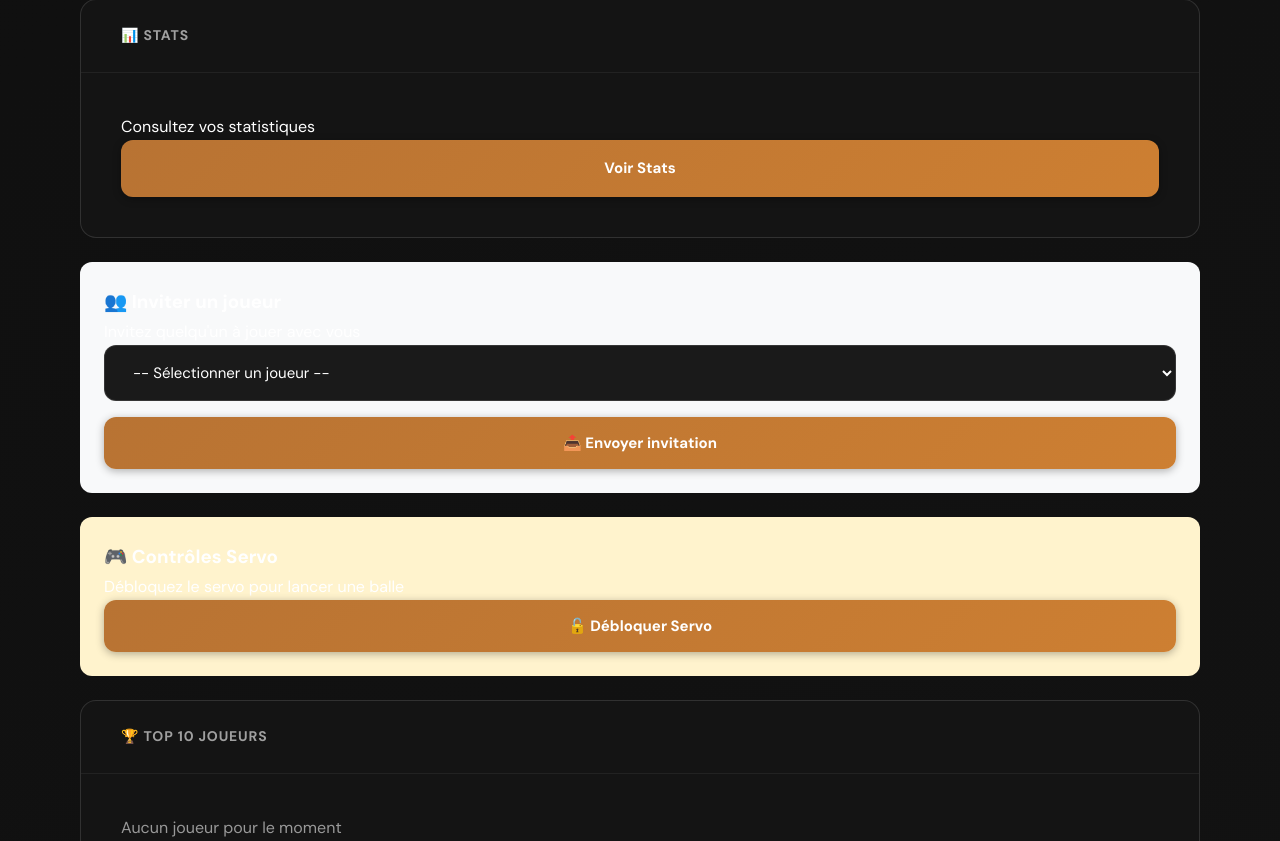
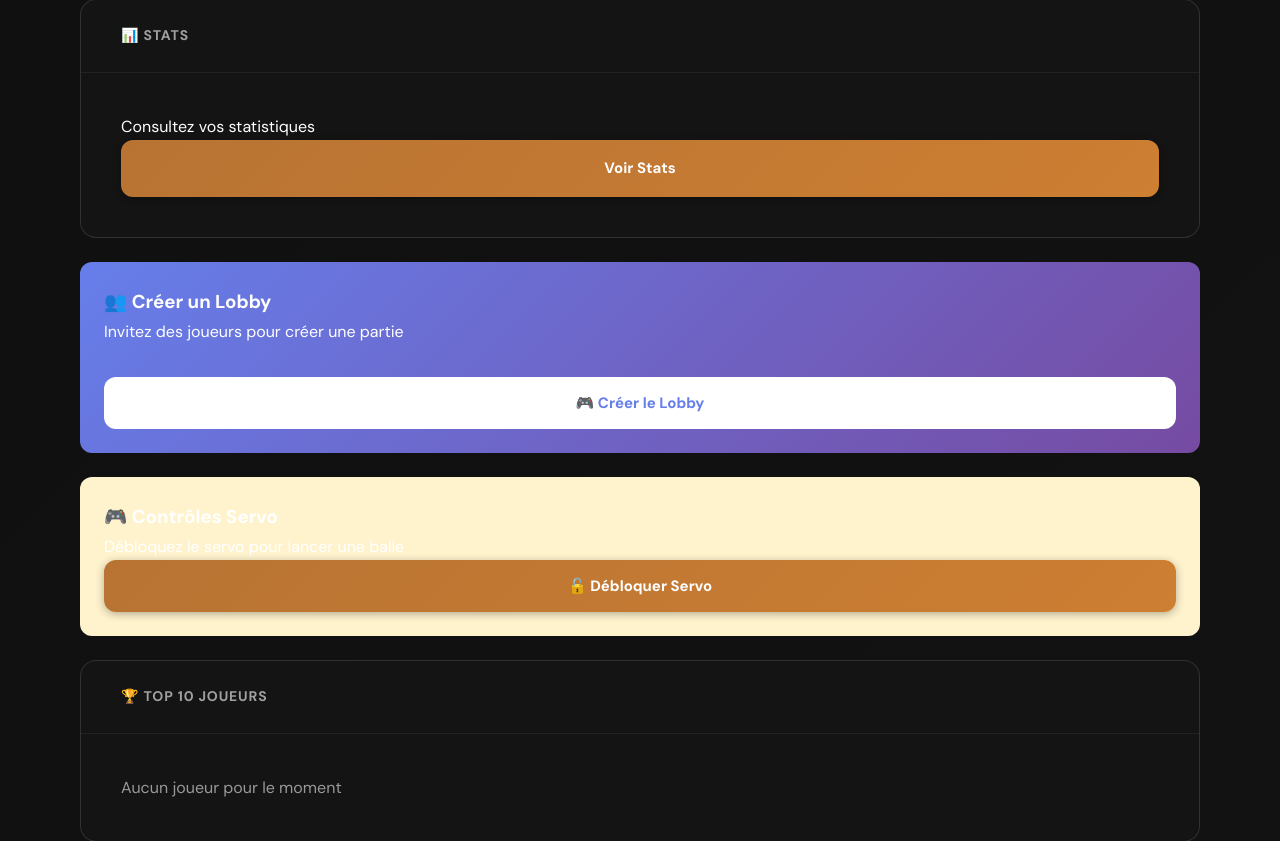
Before and after one commit to Nixy212/babyfoot-db., a Flask app: page /dashboard in a window 1280 px wide. Shown: the part 857-1698 px from the top of the page. Run offline with Flask 3, Linux system fonts and the light colour scheme; the visitor is signed in with stand-in values (Sample User, id 1); data that the repository does not hold is empty; some libraries are stand-ins or nearby versions.

Commit message:
Update dashboard.html

```diff
--- a/templates/dashboard.html
+++ b/templates/dashboard.html
@@ -58,9 +56,38 @@
     #invitation-section {
       margin-top: 1.5rem;
       padding: 1.5rem;
-      background: #f8f9fa;
+      background: linear-gradient(135deg, #667eea 0%, #764ba2 100%);
       border-radius: 12px;
+      color: white;
       display: none;
+    }
+    #invitation-section h3 {
+      color: white;
+      margin-top: 0;
+    }
+    .player-selector {
+      display: flex;
+      flex-wrap: wrap;
+      gap: 0.5rem;
+      margin-top: 1rem;
+    }
+    .player-chip {
+      padding: 0.5rem 1rem;
+      background: rgba(255,255,255,0.2);
+      border: 2px solid rgba(255,255,255,0.3);
+      border-radius: 20px;
+      cursor: pointer;
+      transition: all 0.2s;
+      color: white;
+    }
+    .player-chip:hover {
+      background: rgba(255,255,255,0.3);
+      border-color: white;
+    }
+    .player-chip.selected {
+      background: white;
+      color: #667eea;
+      border-color: white;
     }
     #servo-controls {
       margin-top: 1.5rem;
@@ -153,12 +182,10 @@ function toggleMenu() {
     </div>
 
     <div id="invitation-section" class="fade-up" style="animation-delay:.1s">
-      <h3>👥 Inviter un joueur</h3>
-      <p>Invitez quelqu'un à jouer avec vous</p>
-      <select id="player-select" class="input" style="margin-bottom:1rem">
-        <option value="">-- Sélectionner un joueur --</option>
-      </select>
-      <button class="btn btn-primary btn-full" onclick="sendInvitation()">📤 Envoyer invitation</button>
+      <h3>👥 Créer un Lobby</h3>
+      <p>Invitez des joueurs pour créer une partie</p>
+      <div class="player-selector" id="playerSelector"></div>
+      <button class="btn btn-full" style="margin-top:1rem;background:white;color:#667eea;font-weight:bold" onclick="createLobby()">🎮 Créer le Lobby</button>
     </div>
 
     <div id="servo-controls" class="fade-up" style="animation-delay:.15s">
@@ -190,23 +217,13 @@ function toggleMenu() {
   </div>
 </div>
 
-<div id="invitationPopup" class="invitation-popup">
-  <div class="invitation-content">
-    <h2>🎮 Invitation à jouer</h2>
-    <p id="invitationMessage"></p>
-    <div class="invitation-buttons">
-      <button class="btn-accept" onclick="acceptInvitation()">✅ Accepter</button>
-      <button class="btn-decline" onclick="declineInvitation()">❌ Refuser</button>
-    </div>
-  </div>
-</div>
-
 <script>
 const socket = io();
 let currentUsername = null;
-let currentInvitationId = null;
 let isAdmin = false;
 let hasReservation = false;
+let selectedPlayers = [];
+let allUsers = [];
 
 async function loadCurrentUser() {
   try {
@@ -236,19 +253,48 @@ async function loadPlayers() {
   try {
     const res = await fetch('/users_list');
     const users = await res.json();
-    const select = document.getElementById('player-select');
+    allUsers = users.filter(u => u !== currentUsername);
 
-    users.forEach(u => {
-      if (u !== currentUsername) {
-        const opt = document.createElement('option');
-        opt.value = u;
-        opt.textContent = u;
-        select.appendChild(opt);
-      }
+    const selector = document.getElementById('playerSelector');
+    selector.innerHTML = '';
+
+    allUsers.forEach(u => {
+      const chip = document.createElement('div');
+      chip.className = 'player-chip';
+      chip.textContent = u;
+      chip.onclick = () => togglePlayer(u, chip);
+      selector.appendChild(chip);
     });
   } catch (e) {
     console.error('Erreur chargement joueurs:', e);
   }
+}
+
+function togglePlayer(username, chip) {
+  if (selectedPlayers.includes(username)) {
+    selectedPlayers = selectedPlayers.filter(u => u !== username);
+    chip.classList.remove('selected');
+  } else {
+    selectedPlayers.push(username);
+    chip.classList.add('selected');
+  }
+}
+
+function createLobby() {
+  if (selectedPlayers.length === 0) {
+    showNotification('Sélectionnez au moins 1 joueur', 'warning');
+    return;
+  }
+
+  socket.emit('create_lobby', { invited: selectedPlayers });
+
+  selectedPlayers = [];
+  document.querySelectorAll('.player-chip').forEach(c => c.classList.remove('selected'));
+}
+
+function unlockServo() {
+  socket.emit('unlock_servo');
+  showNotification('Servo déverrouillé', 'success');
 }
 
 async function loadLeaderboard() {
@@ -318,56 +364,53 @@ async function loadUserStats(username) {
   }
 }
 
-function sendInvitation() {
-  const toUser = document.getElementById('player-select').value;
+function showNotification(message, type) {
+  const bar = document.getElementById('notificationBar');
+  const notif = document.createElement('div');
+  notif.className = 'notification';
+  notif.innerHTML = `
+    <div style="flex:1">${message}</div>
+  `;
+  bar.appendChild(notif);
 
-  if (!toUser) {
-    alert('Veuillez sélectionner un joueur');
-    return;
-  }
-
-  socket.emit('send_invitation', { to_user: toUser });
-  alert('✅ Invitation envoyée à ' + toUser);
-  document.getElementById('player-select').value = '';
+  setTimeout(() => {
+    notif.style.animation = 'slideOut 0.3s ease';
+    setTimeout(() => notif.remove(), 300);
+  }, 3000);
 }
 
-function unlockServo() {
-  socket.emit('unlock_servo');
-  alert('✅ Servo déverrouillé !');
-}
+socket.on('lobby_created', () => {
+  showNotification('Lobby créé ! Redirection...', 'success');
+  setTimeout(() => location.href = '/lobby', 1000);
+});
 
-function acceptInvitation() {
-  socket.emit('accept_invitation', { invitation_id: currentInvitationId });
-  document.getElementById('invitationPopup').classList.remove('show');
-  setTimeout(() => location.href = '/live-score', 500);
-}
-
-function declineInvitation() {
-  socket.emit('decline_invitation', { invitation_id: currentInvitationId });
-  document.getElementById('invitationPopup').classList.remove('show');
-}
-
-socket.on('invitation_received', (data) => {
+socket.on('lobby_invitation', (data) => {
   if (data.to === currentUsername) {
-    currentInvitationId = data.invitation_id;
-    document.getElementById('invitationMessage').textContent =
-      `${data.from} vous invite à jouer !`;
-    document.getElementById('invitationPopup').classList.add('show');
+    const bar = document.getElementById('notificationBar');
+    const notif = document.createElement('div');
+    notif.className = 'notification';
+    notif.innerHTML = `
+      <div style="flex:1">
+        <strong>${data.from}</strong> vous invite à jouer
+      </div>
+      <div class="notification-buttons">
+        <button class="btn-accept" onclick="acceptLobby()">✅</button>
+        <button class="btn-decline" onclick="declineLobby()">❌</button>
+      </div>
+    `;
+    bar.appendChild(notif);
   }
 });
 
-socket.on('invitation_accepted', (data) => {
-  if (data.player1 === currentUsername || data.player2 === currentUsername) {
-    alert(`🎮 Partie acceptée ! Redirection...`);
-    setTimeout(() => location.href = '/live-score', 1000);
-  }
-});
+function acceptLobby() {
+  socket.emit('accept_lobby');
+  setTimeout(() => location.href = '/lobby', 500);
+}
 
-socket.on('invitation_declined', (data) => {
-  if (data.from === currentUsername) {
-    alert(`❌ ${data.to} a refusé votre invitation`);
-  }
-});
+function declineLobby() {
+  socket.emit('decline_lobby');
+  document.querySelectorAll('.notification').forEach(n => n.remove());
+}
 
 loadCurrentUser();
 loadPlayers();
```
Also changed, not shown: other parts of templates/dashboard.html (+26 -26 lines).
